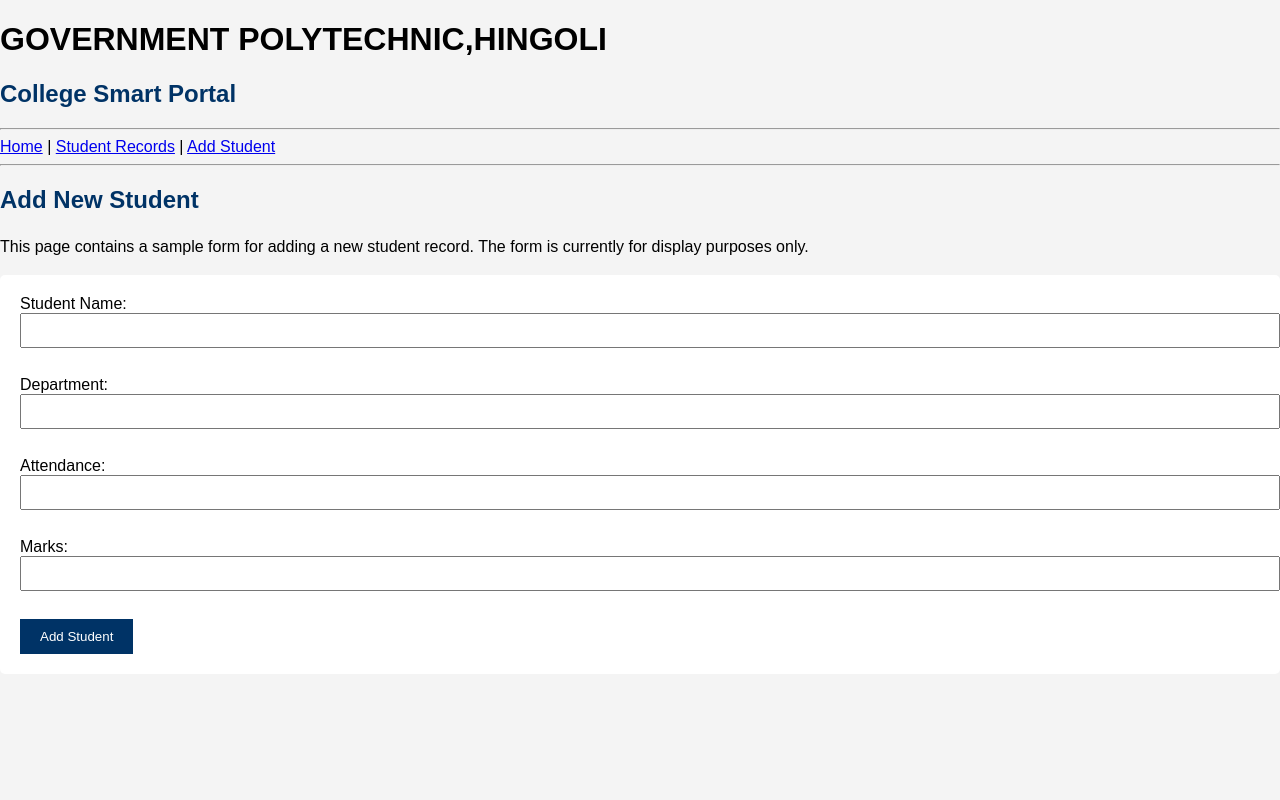
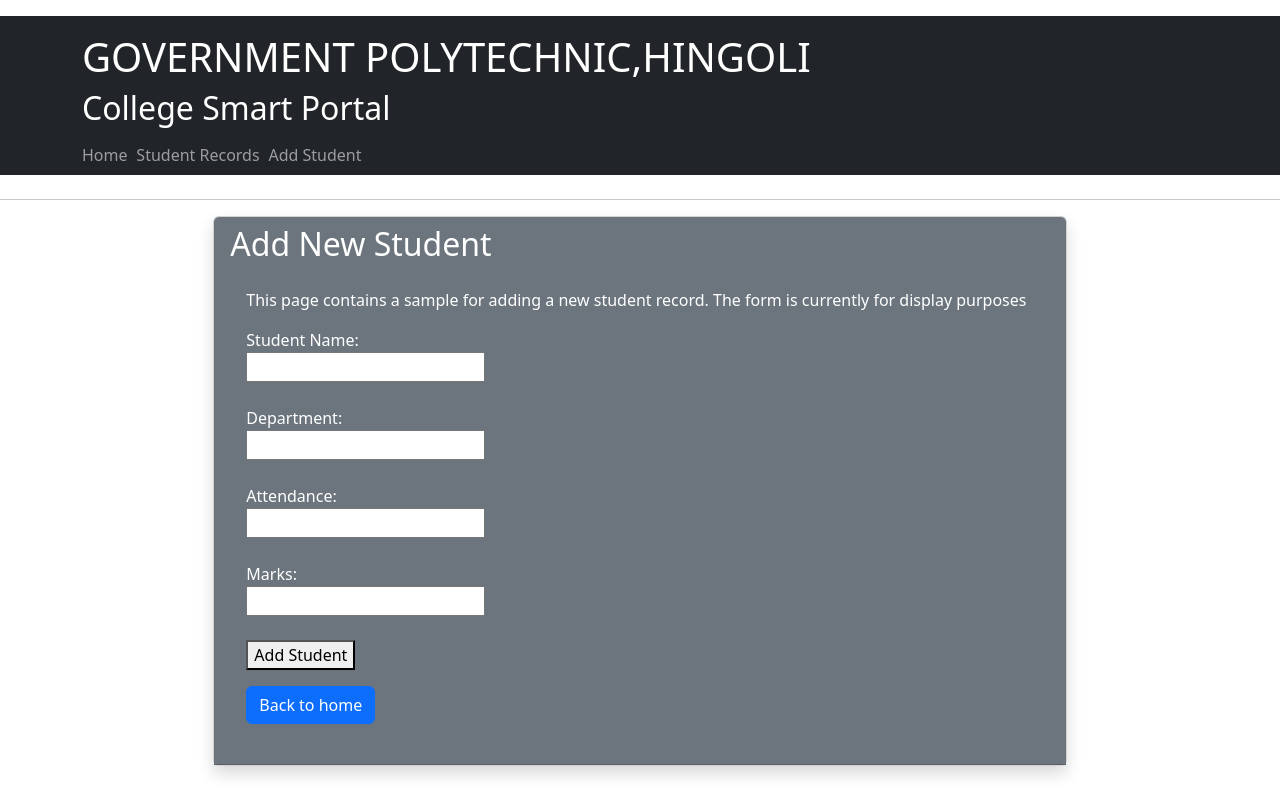
Before and after one commit to p-19697/Python, a Flask app: page /add in a window 1280 px wide. Run offline with Flask 3, Linux system fonts and the light colour scheme.

Commit message:
Day 7: bootstrap navbar cards table

```diff
--- a/templates/add.html
+++ b/templates/add.html
@@ -5,33 +5,35 @@ Add Student
 {% endblock %}
 
 {% block content %}
-
+<div class="d-flex justify-content-center align-items-center mb-4">
+    <div class="col-md-8">
+        <div class="card shadow">
+            <div class="card-header card-center bg-secondary text-white">
                 <h2>Add New Student</h2>
-
-<p>
-This page contains a sample form for adding
-a new student record. The form is currently
-for display purposes only.
-</p>
-
+                <div class="card-body">
+                       <p class="card-text">This page contains a sample for
+                          adding a new student record. The form is currently
+                         for display purposes
                           <form>
-
                              <label>Student Name:</label><br>
                              <input type="text"><br><br>
-
                              <label>Department:</label><br>
                               <input type="text"><br><br>
-
                               <label>Attendance:</label><br>
                               <input type="text"><br><br>
-
                               <label>Marks:</label><br>
                               <input type="number"><br><br>
-
                                <button type="submit">
                                   Add Student
                                 </button>
-
                             </form>
+                            <a href="{{url_for('home')}}"
+                            class="btn btn-primary mt-3">Back to home</a>
+                     </p>
+                </div>
+            </div>
+        </div>
+    </div>
+</div>
 
 {% endblock %}
--- a/templates/base.html
+++ b/templates/base.html
@@ -3,20 +3,29 @@
 <head>
     <title>{% block title %}{% endblock %}</title>
 
-    <link rel="stylesheet"
-      href="{{ url_for('static', filename='style.css') }}">
+    <!--Bootstrap CSS-->
+    <link href="https://cdn.jsdelivr.net/npm/bootstrap@5.3.0/dist/css/bootstrap.min.css"
+    rel="stylesheet">
 </head>
 
 <body>
-<h1>GOVERNMENT POLYTECHNIC,HINGOLI</h1>
-<h2>College Smart Portal</h2>
+    <nav class=" navbar-expand-lg navbar-dark bg-dark">
+        <div class="container">
 
 <hr>
+<a class="navbar-brand" href="{{url_for('home')}}"><h1>GOVERNMENT POLYTECHNIC,HINGOLI</h1>
+<h2>College Smart Portal</h2></a>
+<div class = "navbar-nav ms-auto">
+<a class="nav-link" href="{{ url_for('home') }}">Home</a> |
+<a class="nav-link" href="{{ url_for('records') }}">Student Records</a> |
+<a class="nav-link" href="{{ url_for('add') }}">Add Student</a>
+</div>
+</div>
+</nav>
 
-<a href="{{ url_for('home') }}">Home</a> |
-<a href="{{ url_for('records') }}">Student Records</a> |
-<a href="{{ url_for('add') }}">Add Student</a>
+<div class="container mt-4">
 
+</div>
 <hr>
 
 {% block content %}
```
Also changed, not shown: templates/home.html (+7 -1 lines), templates/records.html (+9 -7 lines), app.py (line endings or trailing spaces). Lines whose indentation alone changed are shown as unchanged.
